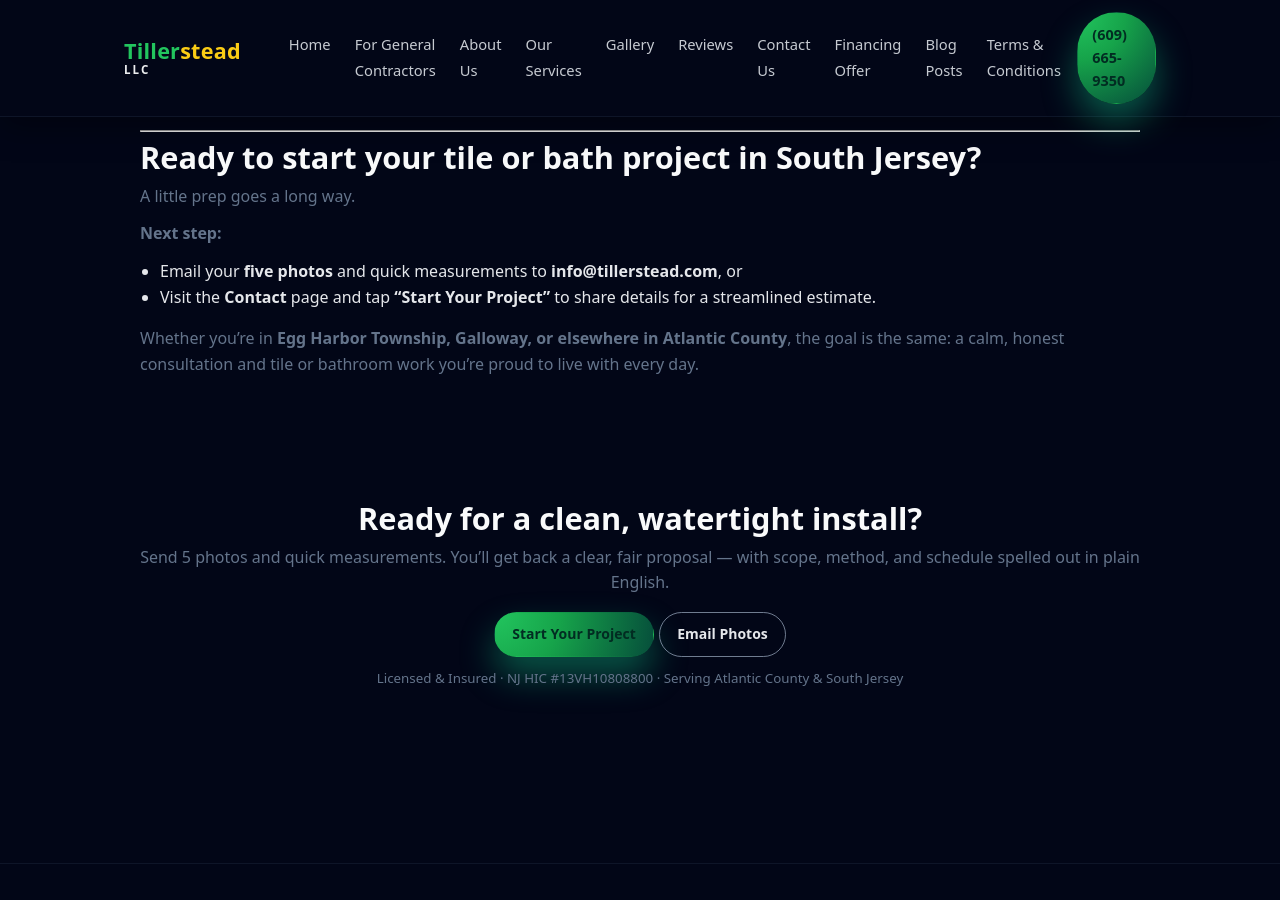
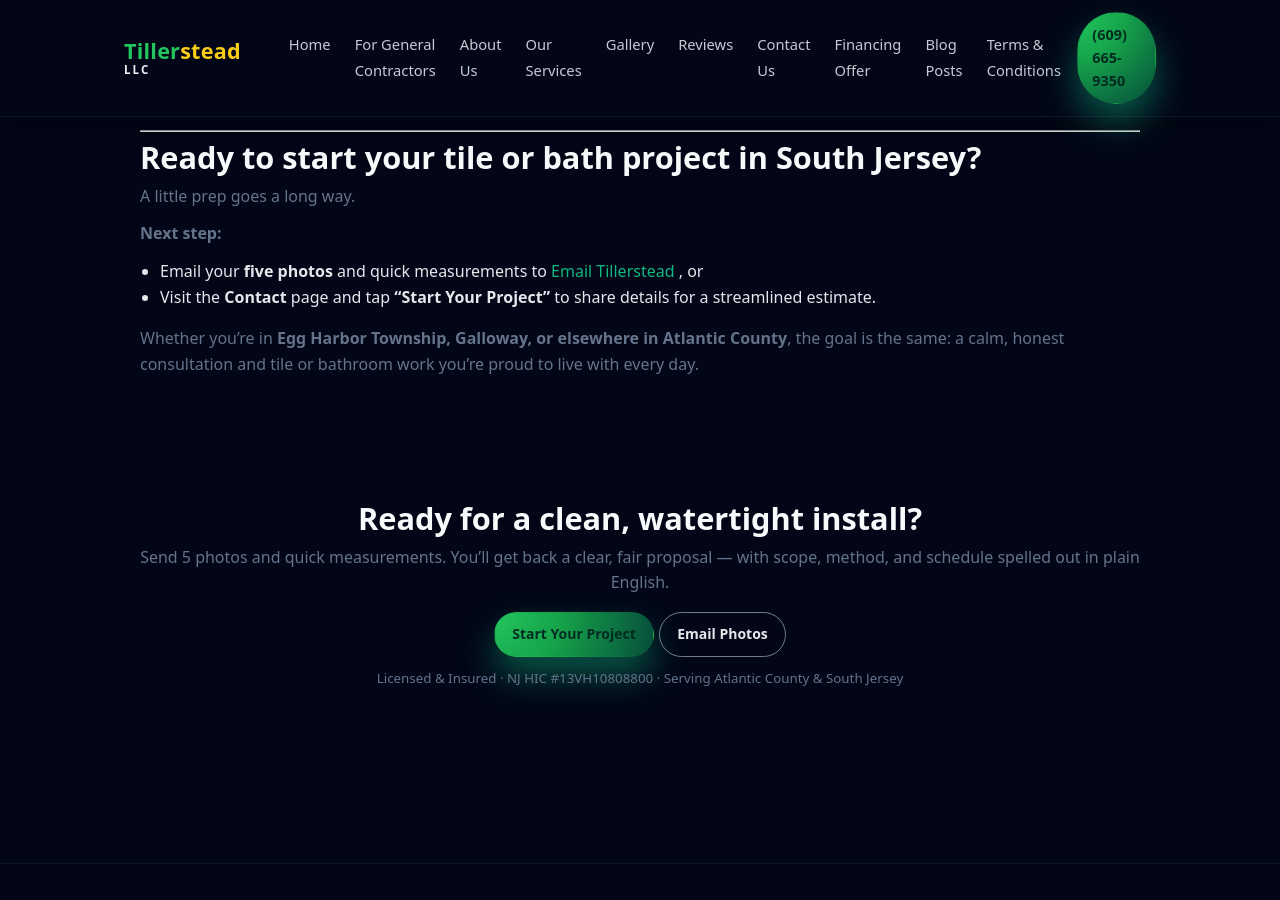
Before and after one commit to XTX33/Tillerstead-site, a Jekyll site: the page built from _posts/2025-11-02-nj-tile-bath-consultation-guide.md, in a window 1280 px wide and 900 px high, scrolled down 2702 px. Built offline with Jekyll 4.4.1, drawn with Linux system fonts in a browser that asks for light colours.

Commit message:
Update 2025-11-02-nj-tile-bath-consultation-guide.md

```diff
--- a/_posts/2025-11-02-nj-tile-bath-consultation-guide.md
+++ b/_posts/2025-11-02-nj-tile-bath-consultation-guide.md
@@ -102,7 +102,9 @@ A little prep goes a long way.
 
 **Next step:**
 
-- Email your **five photos** and quick measurements to **info@tillerstead.com**, or
+- Email your **five photos** and quick measurements to <a href="mailto:info@tillerstead.com?subject=Project%20Inquiry&body=Hi%20Tillerstead%2C%0AI'm%20interested%20in...">
+Email Tillerstead
+</a>, or
 - Visit the **Contact** page and tap **“Start Your Project”** to share details for a streamlined estimate.
 
 Whether you’re in **Egg Harbor Township, Galloway, or elsewhere in Atlantic County**, the goal is the same: a calm, honest consultation and tile or bathroom work you’re proud to live with every day.
```
